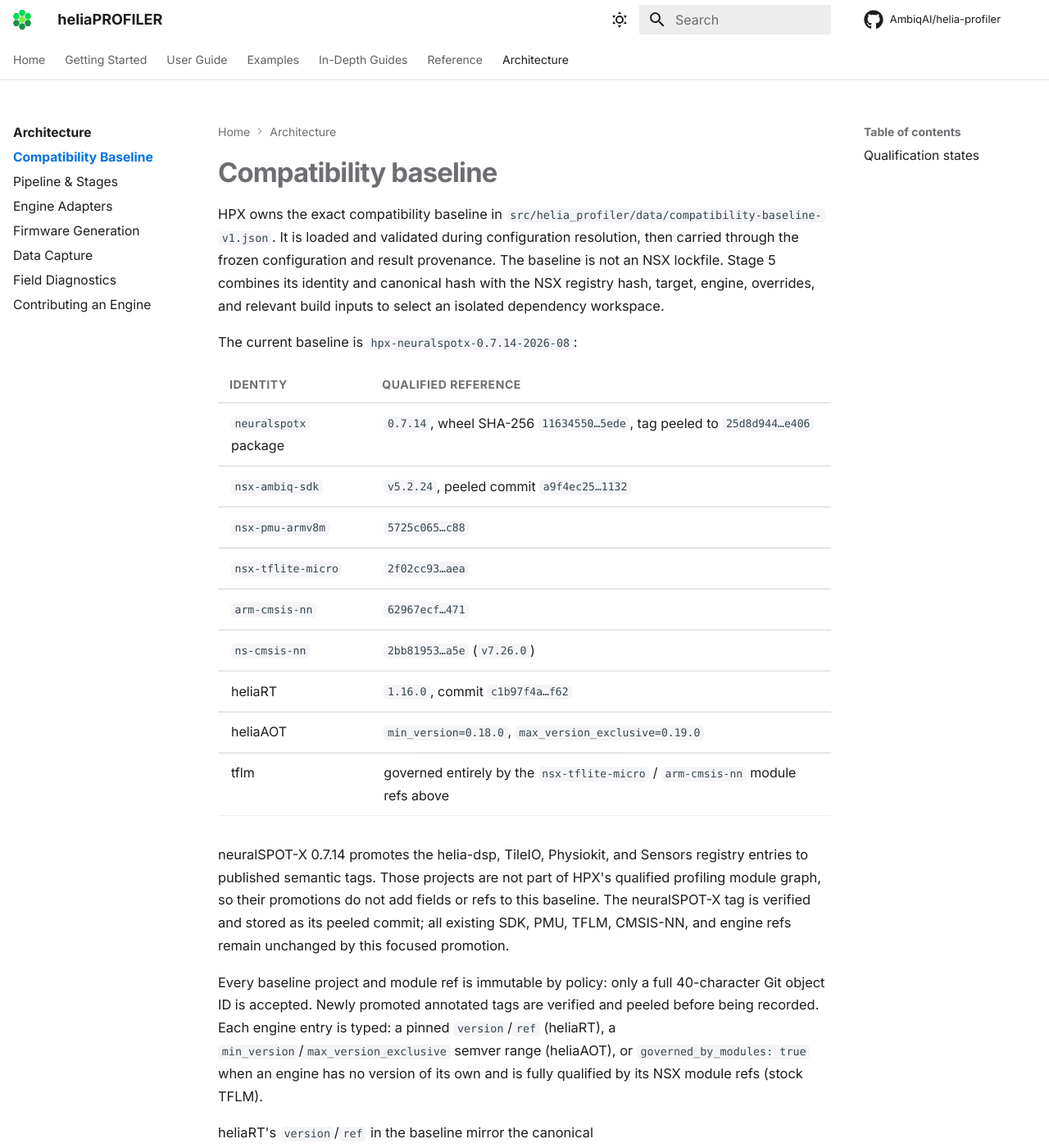
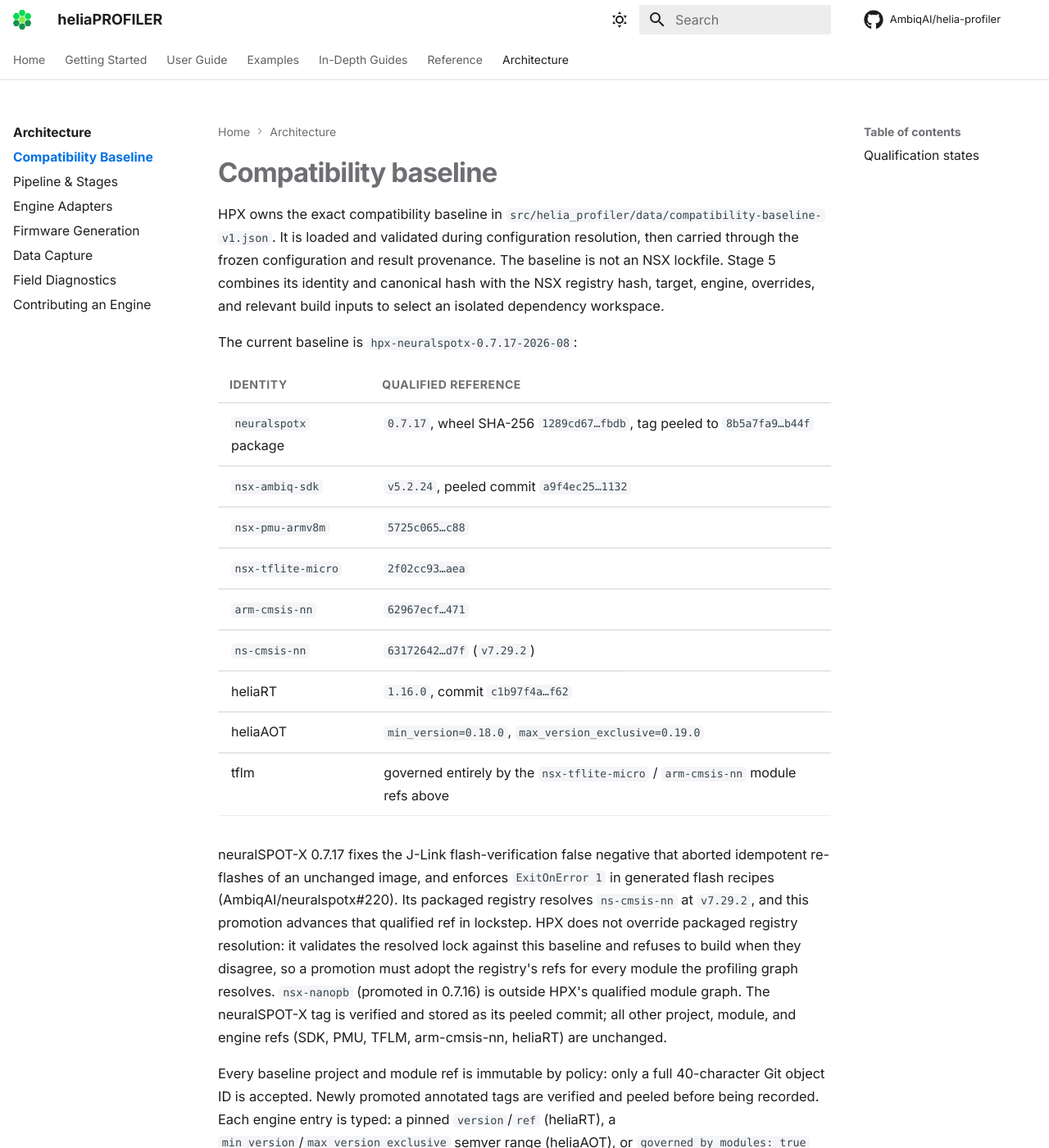
Before and after one commit to AmbiqAI/helia-profiler, an MkDocs documentation site: the page built from docs/architecture/compatibility-baseline.md, in a window 1280 px wide and 1400 px high. Shown: the whole window at 82% size. Built offline with MkDocs 1.6.1 and Material for MkDocs 9.7.7, drawn with Linux system fonts in a browser that asks for light colours; some web fonts are replaced; comment, search, counter and statistics services are not loaded.

Commit message:
fix(compatibility): promote neuralSPOT-X 0.7.17
Advance the qualified HPX baseline to neuralSPOT-X 0.7.17 with exact PyPI
wheel and peeled-tag provenance (wheel sha256 1289cd67..., tag peeled to
8b5a7fa9...). 0.7.17 fixes the J-Link flash-verification false negative
that aborted idempotent re-flashes of an unchanged image and enforces
ExitOnError 1 in generated flash recipes (AmbiqAI/neuralspotx#220),
superseding the local venv patch carried since 2026-08-14.

Advance ns-cmsis-nn to v7.29.2 (63172642...) in lockstep: 0.7.17's packaged
registry resolves that revision, and HPX validates the resolved lock
against the baseline rather than overriding registry resolution — the
initial cold bench run on Apollo510B correctly refused to build with the
stale v7.26.0 pin. nsx-nanopb (0.7.16) is outside the qualified module
graph. All other project, module, and engine refs are unchanged.

Software qualification: full test suite (1527 passed) and ruff clean.
Hardware qualification: Apollo510B cold/warm lock/workspace/profiling —
see PR notes for the bench evidence.

Co-Authored-By: Claude Opus 5 <noreply@anthropic.com>

```diff
--- a/docs/architecture/compatibility-baseline.md
+++ b/docs/architecture/compatibility-baseline.md
@@ -8,26 +8,32 @@ Stage 5 combines its identity and canonical hash with the NSX registry hash,
 target, engine, overrides, and relevant build inputs to select an isolated
 dependency workspace.
 
-The current baseline is `hpx-neuralspotx-0.7.14-2026-08`:
+The current baseline is `hpx-neuralspotx-0.7.17-2026-08`:
 
 | Identity | Qualified reference |
 | --- | --- |
-| `neuralspotx` package | `0.7.14`, wheel SHA-256 `11634550…5ede`, tag peeled to `25d8d944…e406` |
+| `neuralspotx` package | `0.7.17`, wheel SHA-256 `1289cd67…fbdb`, tag peeled to `8b5a7fa9…b44f` |
 | `nsx-ambiq-sdk` | `v5.2.24`, peeled commit `a9f4ec25…1132` |
 | `nsx-pmu-armv8m` | `5725c065…c88` |
 | `nsx-tflite-micro` | `2f02cc93…aea` |
 | `arm-cmsis-nn` | `62967ecf…471` |
-| `ns-cmsis-nn` | `2bb81953…a5e` (`v7.26.0`) |
+| `ns-cmsis-nn` | `63172642…d7f` (`v7.29.2`) |
 | heliaRT | `1.16.0`, commit `c1b97f4a…f62` |
 | heliaAOT | `min_version=0.18.0`, `max_version_exclusive=0.19.0` |
 | tflm | governed entirely by the `nsx-tflite-micro` / `arm-cmsis-nn` module refs above |
 
-neuralSPOT-X 0.7.14 promotes the helia-dsp, TileIO, Physiokit, and Sensors
-registry entries to published semantic tags. Those projects are not part of
-HPX's qualified profiling module graph, so their promotions do not add fields
-or refs to this baseline. The neuralSPOT-X tag is verified and stored as its
-peeled commit; all existing SDK, PMU, TFLM, CMSIS-NN, and engine refs remain
-unchanged by this focused promotion.
+neuralSPOT-X 0.7.17 fixes the J-Link flash-verification false negative that
+aborted idempotent re-flashes of an unchanged image, and enforces
+`ExitOnError 1` in generated flash recipes (AmbiqAI/neuralspotx#220). Its
+packaged registry resolves `ns-cmsis-nn` at `v7.29.2`, and this promotion
+advances that qualified ref in lockstep. HPX does not override packaged
+registry resolution: it validates the resolved lock against this baseline
+and refuses to build when they disagree, so a promotion must adopt the
+registry's refs for every module the profiling graph resolves. `nsx-nanopb`
+(promoted in 0.7.16) is outside HPX's qualified module graph. The
+neuralSPOT-X tag is verified and stored as its peeled commit; all other
+project, module, and engine refs (SDK, PMU, TFLM, arm-cmsis-nn, heliaRT)
+are unchanged.
 
 Every baseline project and module ref is immutable by policy: only a full
 40-character Git object ID is accepted. Newly promoted annotated tags are
--- a/pyproject.toml
+++ b/pyproject.toml
@@ -29,7 +29,7 @@ dependencies = [
     "rich>=13.0",
     "pyserial>=3.5",
     "pylink-square>=0.14.0",
-    "neuralspotx==0.7.14",
+    "neuralspotx==0.7.17",
     "numpy>=2.1,<3",
     "pyjoulescope-driver>=2.2.12,<2.3.0; python_version < '3.12'",
     "pyjoulescope-driver>=2.3.4,<3; python_version >= '3.12'",
```
Also changed, not shown: docs/getting-started/install.md (+1 -1 lines), docs/guide/configuration.md (+1 -1 lines), 8 other files.
